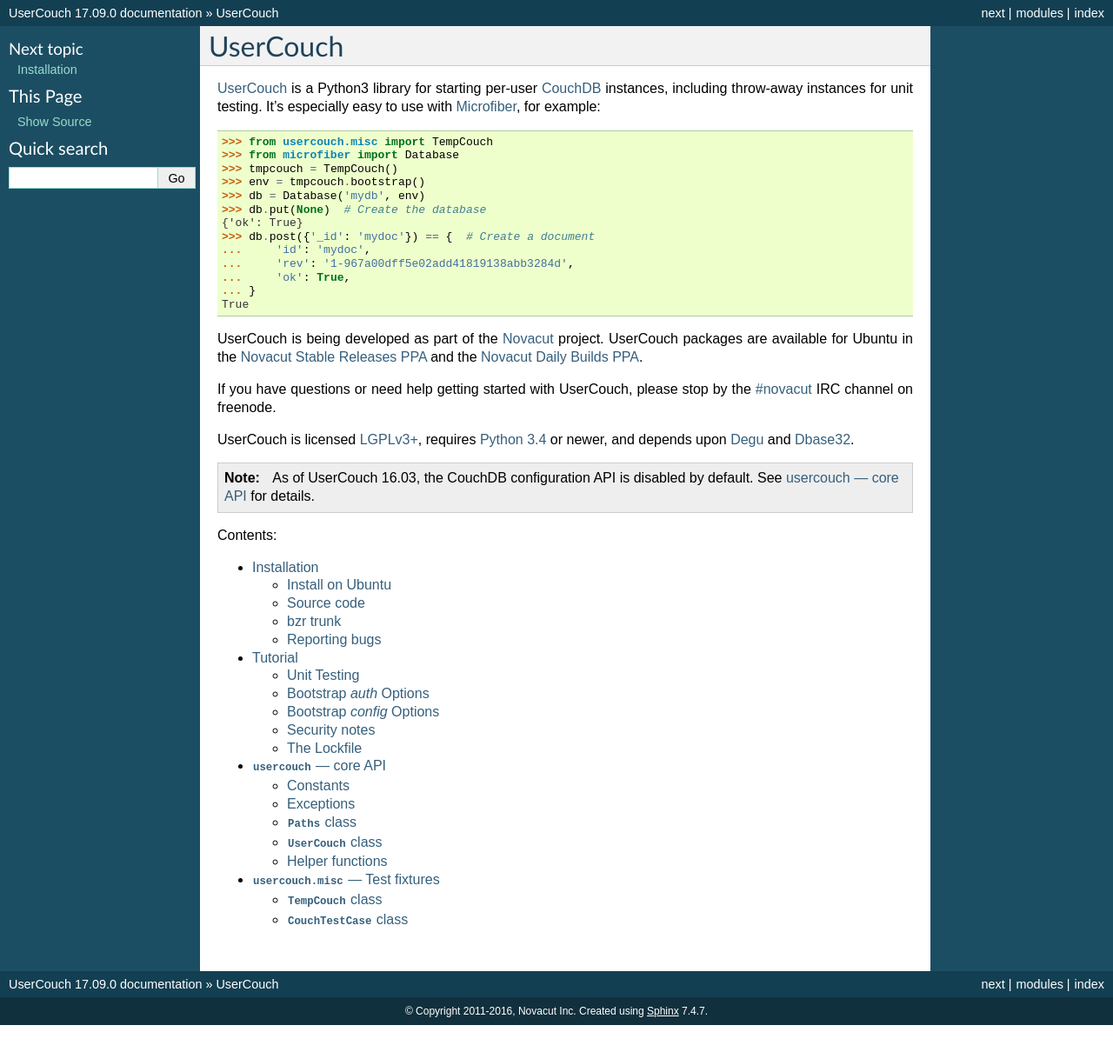
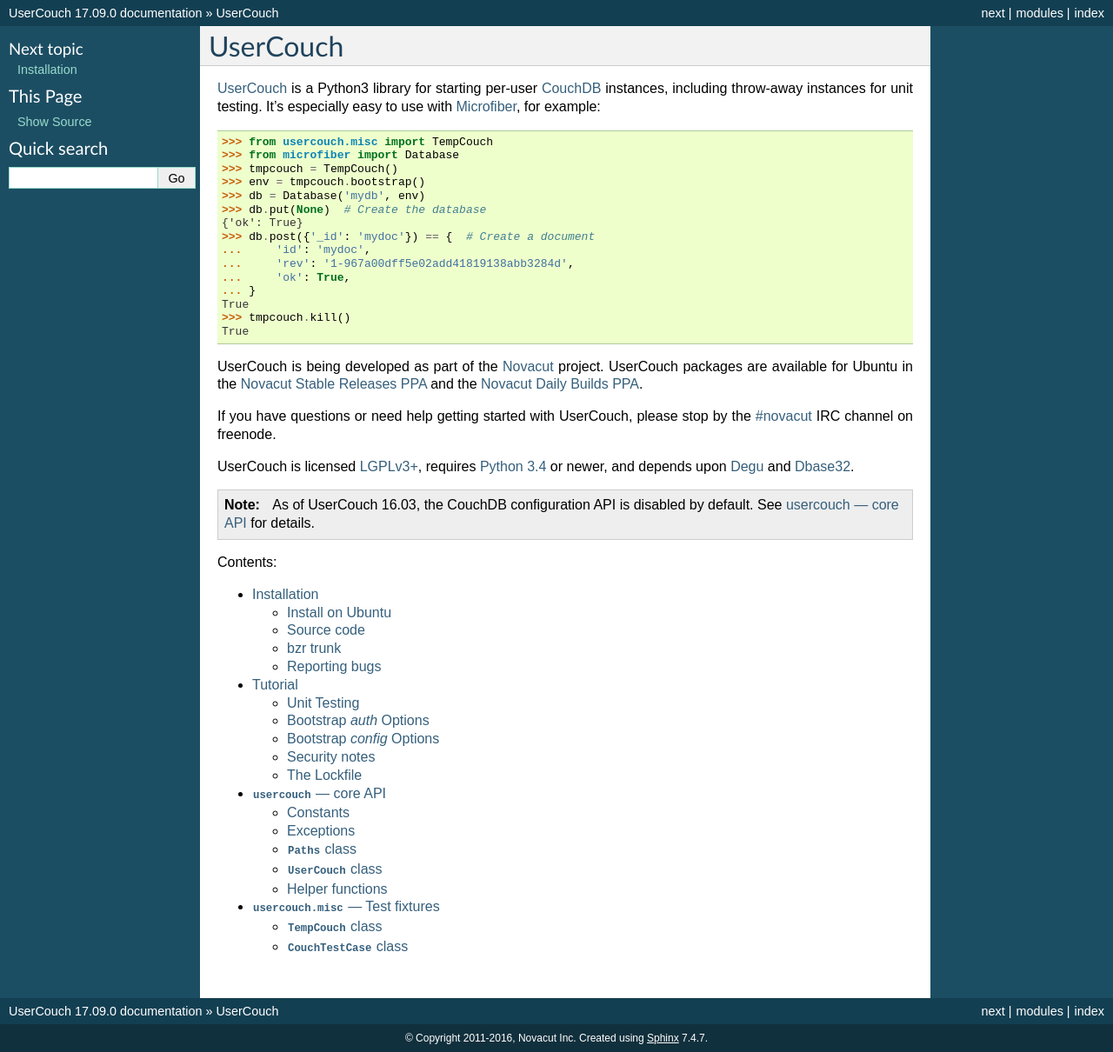
Before and after one commit to json420/usercouch, a Sphinx documentation site: the page built from doc/index.rst, in a window 1280 px wide. Shown: the whole page at 87% size. Built offline with Sphinx 7.4.7, drawn with Linux system fonts in a browser that asks for light colours; the version number is read from the project's files by our own code; before the commit the page ends 1179 px from its top, so only the background shows below that.

Commit message:
sphinx doctest fixes so that CouchDB instances aren't left running

```diff
--- a/doc/index.rst
+++ b/doc/index.rst
@@ -17,6 +17,8 @@
 ...     'rev': '1-967a00dff5e02add41819138abb3284d',
 ...     'ok': True,
 ... }
+True
+>>> tmpcouch.kill()
 True
 
 
--- a/doc/tutorial.rst
+++ b/doc/tutorial.rst
@@ -66,6 +66,10 @@
 >>> from usercouch.misc import TempCouch
 >>> tmpcouch = TempCouch()
 >>> env = tmpcouch.bootstrap()
+>>> # Run tests using env...
+...
+>>> tmpcouch.kill()
+True
 
 :class:`TempCouch` is a :class:`usercouch.UserCouch` subclass that creates a
 one-time temporary directory to be used as the *basedir*.  When the
```
